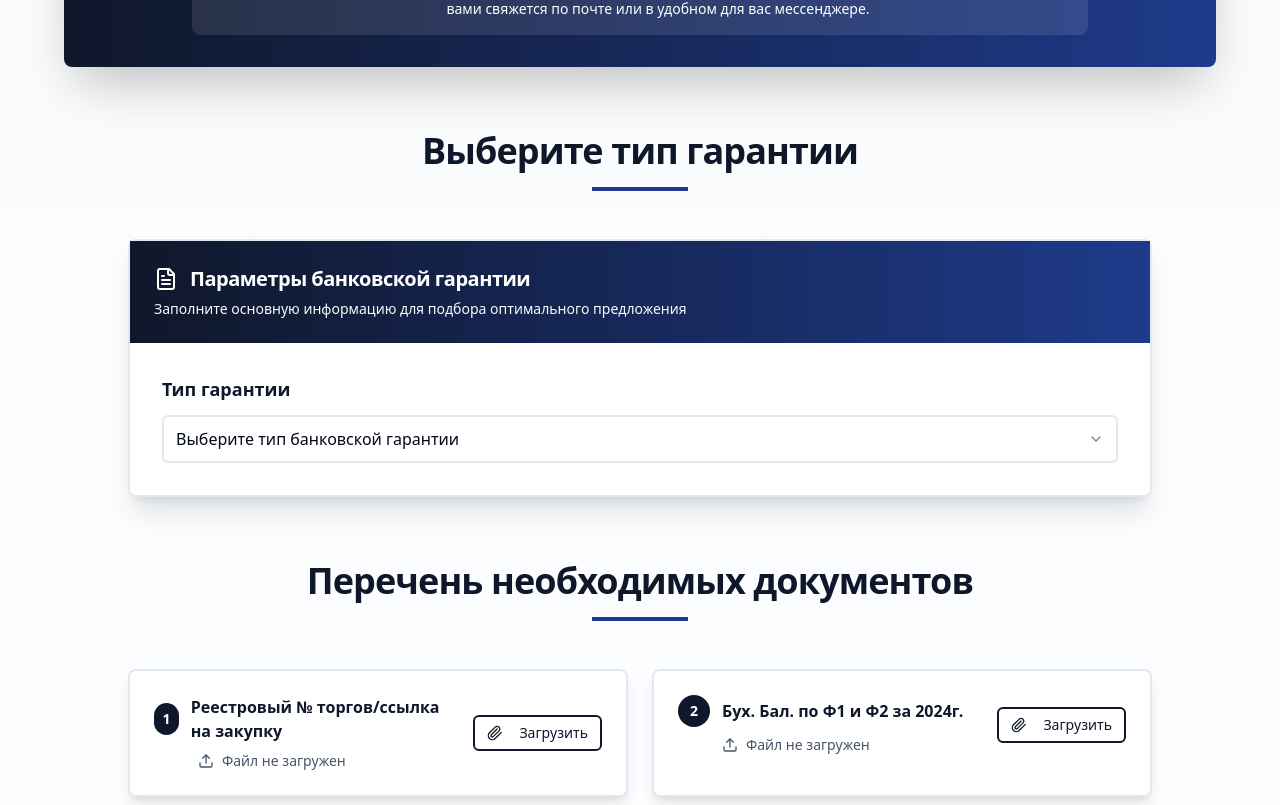
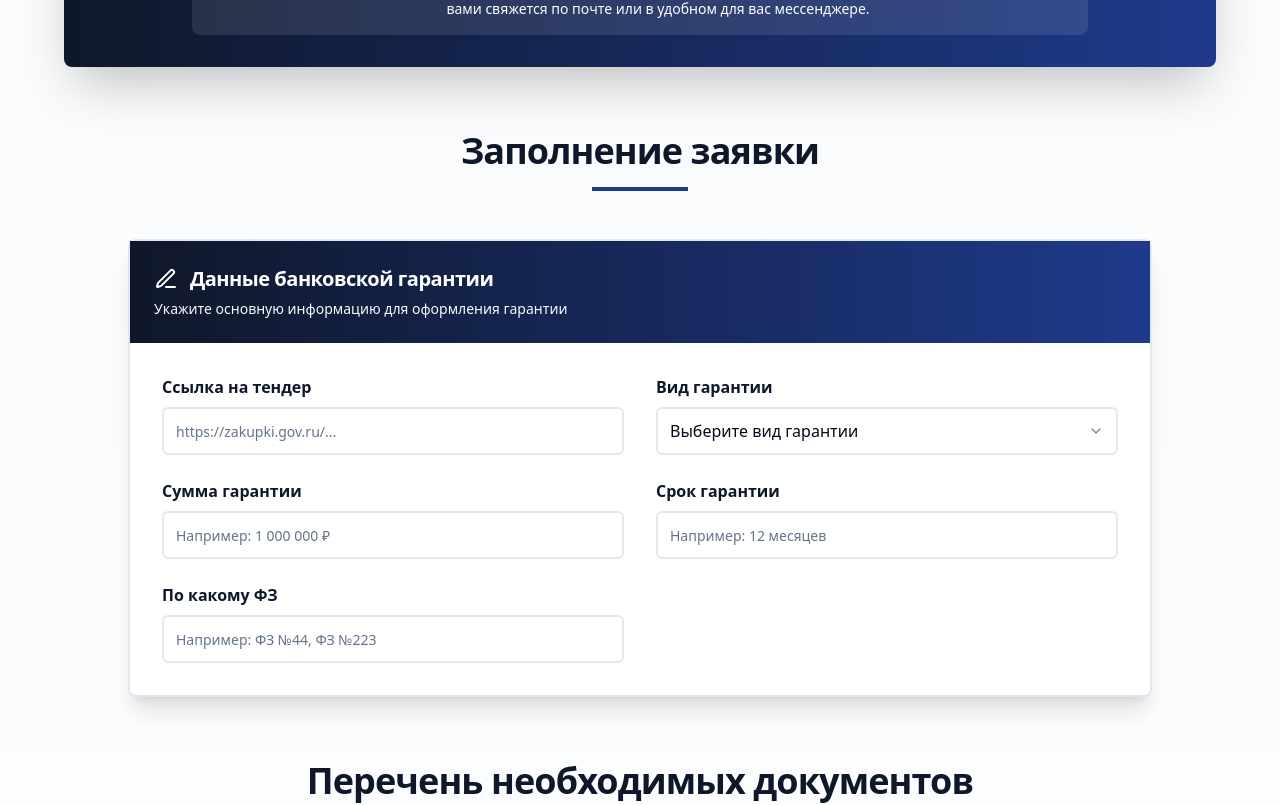
Before and after one commit to tkalyuzhnii-debug/ai-bank-guarantees, a React (Vite) app: page / in a window 1280 px wide. Shown: the part 519-1324 px from the top of the page. Built offline with nearby package versions, Linux system fonts and the light colour scheme.

Commit message:
Рефакторинг блока банковской гарантии

```diff
--- a/src/pages/Index.tsx
+++ b/src/pages/Index.tsx
@@ -192,11 +192,11 @@ const Index = () => {
           </Card>
         </div>
 
-        {/* Guarantee Type Selection */}
+        {/* Guarantee Form */}
         <div className="max-w-5xl mx-auto mb-16">
           <div className="text-center mb-12">
             <h2 className="text-4xl font-bold text-bank-navy mb-4 tracking-tight">
-              Выберите тип гарантии
+              Заполнение заявки
             </h2>
             <div className="w-24 h-1 bg-bank-blue mx-auto"></div>
           </div>
@@ -204,39 +204,42 @@ const Index = () => {
           <Card className="shadow-xl border-2 border-bank-silver">
             <CardHeader className="bg-gradient-to-r from-bank-navy to-bank-blue text-white">
               <CardTitle className="text-xl flex items-center gap-3">
-                <Icon name="FileText" size={24} />
-                Параметры банковской гарантии
+                <Icon name="Edit3" size={24} />
+                Данные банковской гарантии
               </CardTitle>
               <CardDescription className="text-bank-light">
-                Заполните основную информацию для подбора оптимального предложения
+                Укажите основную информацию для оформления гарантии
               </CardDescription>
             </CardHeader>
             <CardContent className="p-8">
-              <div className="space-y-8">
+              <div className="grid md:grid-cols-2 gap-8">
+                <div className="space-y-6">
                   <div>
-                  <Label htmlFor="guarantee-type" className="text-lg font-semibold text-bank-navy">
-                    Тип гарантии
+                    <Label htmlFor="tender-link" className="text-base font-semibold text-bank-navy">
+                      Ссылка на тендер
                     </Label>
-                  <Select value={selectedGuaranteeType} onValueChange={setSelectedGuaranteeType}>
-                    <SelectTrigger className="mt-3 h-12 text-base border-2 border-bank-silver focus:border-bank-blue">
-                      <SelectValue placeholder="Выберите тип банковской гарантии" />
-                    </SelectTrigger>
-                    <SelectContent>
-                      {guaranteeTypes.map((type) => (
-                        <SelectItem key={type.value} value={type.value} className="py-3">
-                          <div className="flex flex-col">
-                            <span className="font-semibold text-bank-navy">{type.label}</span>
-                            <span className="text-sm text-bank-slate">{type.range}</span>
-                          </div>
-                        </SelectItem>
-                      ))}
-                    </SelectContent>
-                  </Select>
+                    <Input
+                      id="tender-link"
+                      placeholder="https://zakupki.gov.ru/..."
+                      value={tenderLink}
+                      onChange={(e) => setTenderLink(e.target.value)}
+                      className="mt-2 h-12 border-2 border-bank-silver focus:border-bank-blue"
+                    />
                   </div>
 
-                {selectedGuaranteeType && (
-                  <div className="grid md:grid-cols-2 gap-8 pt-8 border-t-2 border-bank-silver">
-                    <div className="space-y-6">
+                  <div>
+                    <Label htmlFor="guarantee-amount" className="text-base font-semibold text-bank-navy">
+                      Сумма гарантии
+                    </Label>
+                    <Input
+                      id="guarantee-amount"
+                      placeholder="Например: 1 000 000 ₽"
+                      value={guaranteeAmount}
+                      onChange={(e) => setGuaranteeAmount(e.target.value)}
+                      className="mt-2 h-12 border-2 border-bank-silver focus:border-bank-blue"
+                    />
+                  </div>
+
                   <div>
                     <Label htmlFor="federal-law" className="text-base font-semibold text-bank-navy">
                       По какому ФЗ
@@ -249,33 +252,24 @@ const Index = () => {
                       className="mt-2 h-12 border-2 border-bank-silver focus:border-bank-blue"
                     />
                   </div>
-
-                      <div>
-                        <Label htmlFor="tender-link" className="text-base font-semibold text-bank-navy">
-                          Ссылка на тендер
-                        </Label>
-                        <Input
-                          id="tender-link"
-                          placeholder="https://zakupki.gov.ru/..."
-                          value={tenderLink}
-                          onChange={(e) => setTenderLink(e.target.value)}
-                          className="mt-2 h-12 border-2 border-bank-silver focus:border-bank-blue"
-                        />
-                      </div>
                 </div>
 
                 <div className="space-y-6">
                   <div>
-                        <Label htmlFor="guarantee-amount" className="text-base font-semibold text-bank-navy">
-                          Сумма гарантии
+                    <Label htmlFor="guarantee-type" className="text-base font-semibold text-bank-navy">
+                      Вид гарантии
                     </Label>
-                        <Input
-                          id="guarantee-amount"
-                          placeholder="Например: 1 000 000 ₽"
-                          value={guaranteeAmount}
-                          onChange={(e) => setGuaranteeAmount(e.target.value)}
-                          className="mt-2 h-12 border-2 border-bank-silver focus:border-bank-blue"
-                        />
+                    <Select value={selectedGuaranteeType} onValueChange={setSelectedGuaranteeType}>
+                      <SelectTrigger className="mt-2 h-12 text-base border-2 border-bank-silver focus:border-bank-blue">
+                        <SelectValue placeholder="Выберите вид гарантии" />
+                      </SelectTrigger>
+                      <SelectContent>
+                        <SelectItem value="participation">Гарантия обеспечения заявки</SelectItem>
+                        <SelectItem value="execution">Гарантия исполнения контракта</SelectItem>
+                        <SelectItem value="warranty">Гарантия устранения недостатков</SelectItem>
+                        <SelectItem value="advance">Гарантия возврата аванса</SelectItem>
+                      </SelectContent>
+                    </Select>
                   </div>
 
                   <div>
@@ -291,8 +285,6 @@ const Index = () => {
                     />
                   </div>
                 </div>
-                  </div>
-                )}
               </div>
             </CardContent>
           </Card>
```
Lines whose indentation alone changed are shown as unchanged.
